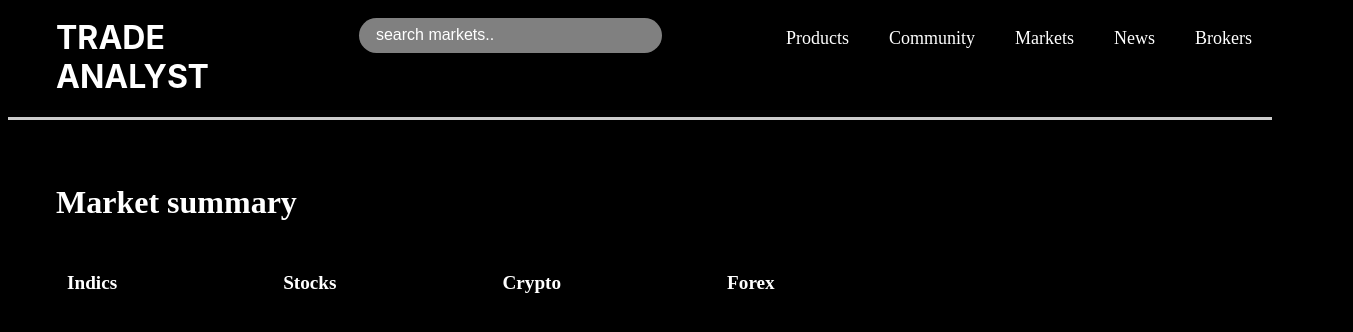
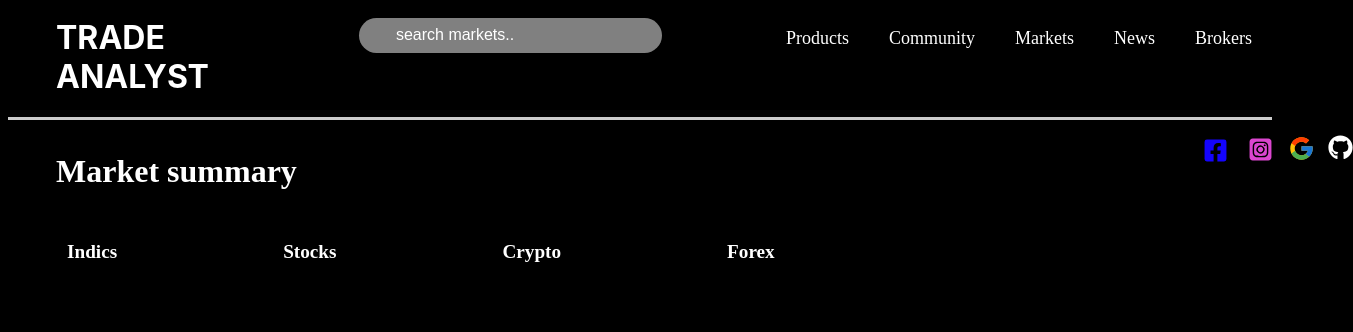
Before and after one commit to tarakmaity/firstgit, a React app: page / in a window 1280 px wide. Shown: the whole page, 1353 px wide, since content can reach past the window. Built offline with nearby package versions, Linux system fonts and the light colour scheme.

Commit message:
Add files via upload

```diff
--- a/index.css
+++ b/index.css
@@ -41,6 +41,7 @@ font-size: large;
     padding:0px 0px; */
     background: gray;
     border-radius: 5px;
+    cursor: pointer;
 
 
 }
@@ -59,13 +60,15 @@ font-size: large;
 }
  ::placeholder{
     color: #ffffff;
-    text-indent: 15px;
+    text-indent: 35px;
    font-size: medium;
+    font-size: medium;
+    text-size-adjust: 2rem;
 }
 .middle h1{
     color: #ffffff;
     margin-left: 48px;
-    margin-top: 4rem;
+    margin-top: -1rem;
 }
 .middlenav ul {
 color: #ffffff;
@@ -92,10 +95,36 @@ margin-top: 3rem;
 .middlenav nav ul li:hover{
     background-color: gray;
     border-radius: 5px;
+    cursor: pointer;
 
 }
 .horizontal-line {
     border-bottom: 3px solid #ccc; /* Horizontal line styling */
    margin-bottom: 1rem;
    margin-top:-0.7px;
+
 }
+.icong{
+    margin-left: 80rem;
+   margin-bottom: 0px;
+   margin-top: -1px;
+   font-size: 27px;
+}
+.icongit{
+    margin-left: 82.5rem;
+    margin-top: -2.1rem;
+    font-size: 25px;
+    color: #ffffff;
+}
+.iconinsta{
+    margin-left: 1240px;
+    margin-top: -1.8rem;
+    font-size: 25px;
+    color: #db46cf;
+}
+.iconface{
+    margin-left: 1195px;
+    margin-top: -1.9rem;
+    font-size: 25px;
+    color: #1404fd;
+}
--- a/index.js
+++ b/index.js
@@ -7,7 +7,10 @@
 //   root.render(<Firstjsx />,document.getElementById("root"))
 import React from "react";
 import ReactDOM from "react-dom";
-
+import { FcGoogle} from "react-icons/fc";
+import { FaGithub } from "react-icons/fa";
+import { FaSquareInstagram } from "react-icons/fa6";
+import { FaFacebookSquare } from "react-icons/fa";
 // const Firstjsx = () => {
 
 // }
@@ -33,10 +36,16 @@ function Firstjsx () {
 
 
     </div>
+
     <div class="horizontal-line"></div>
+    <div className="icong"><FcGoogle /></div>
+    <div className="icongit"><FaGithub /></div>
+    <div className="iconinsta"><FaSquareInstagram /></div>
+    <div className="iconface"><FaFacebookSquare /></div>
     <div className="middle">
       <h1>Market summary</h1>
     </div>
+
     <div className="middlenav">
       <nav>
         <ul>
--- a/package.json
+++ b/package.json
@@ -3,6 +3,7 @@
     "parcel": "^2.12.0",
     "react": "^18.2.0",
     "react-dom": "^18.2.0",
+    "react-icons": "^5.0.1",
     "react-router-dom": "^6.22.3",
     "start": "^5.1.0"
   },
```
Also changed, not shown: 1 other file.
